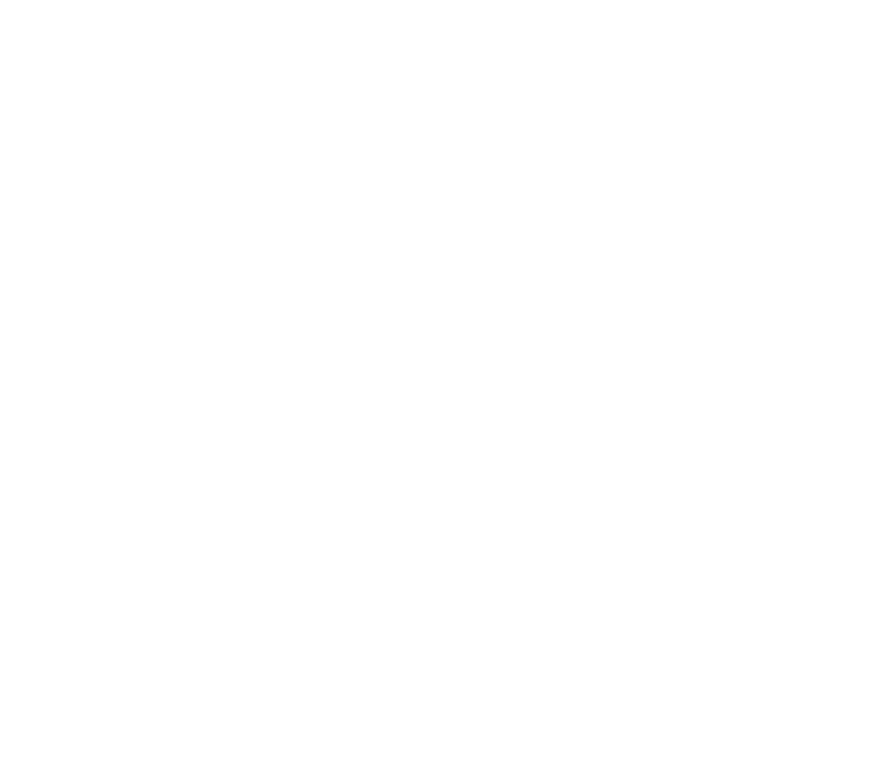
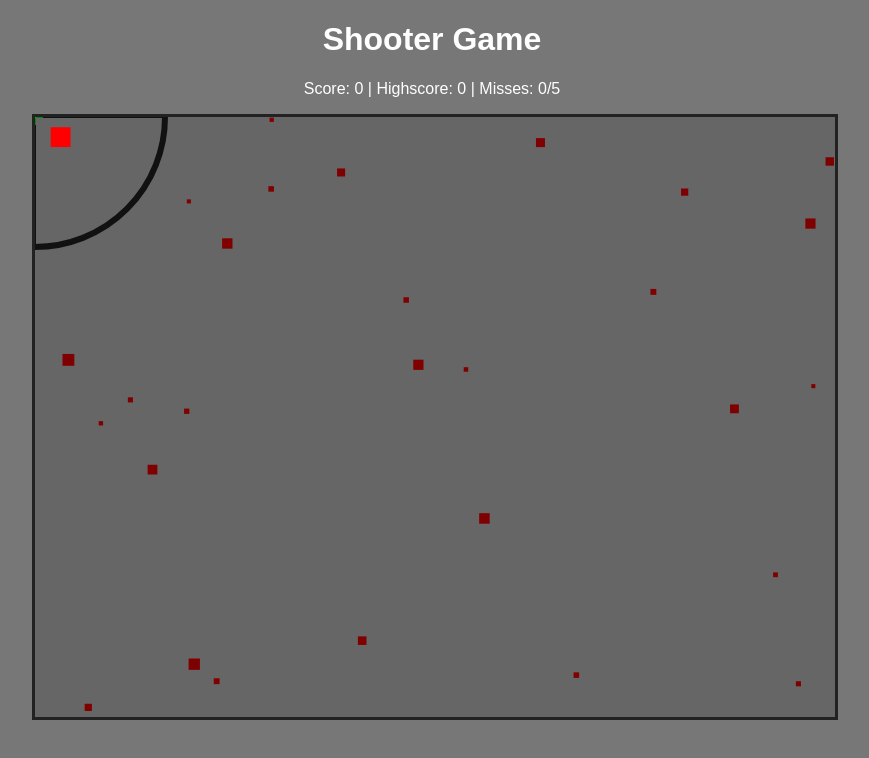
Before and after one commit to wendelinstadler/SC-Game, a plain HTML site: page Index.html in a window 1280 px wide. Shown: the whole page, without its empty margins (208-1077 px from the left). Drawn offline with Linux system fonts and the light colour scheme.

Commit message:
Third Commit

```diff
--- a/CSS/Style.css
+++ b/CSS/Style.css
@@ -0,0 +1,36 @@
+body {
+    text-align: center;
+    font-family: Arial, sans-serif;
+    background: #777;
+    color: white;
+}
+
+#gameContainer {
+    position: relative;
+    width: 800px;
+    margin: auto;
+}
+
+canvas {
+    background: #ccc;
+    display: block;
+    border: 3px solid #222;
+}
+
+#restartBtn {
+    position: absolute;
+    top: 60%;
+    left: 50%;
+    transform: translate(-50%, -50%);
+    padding: 12px 25px;
+    font-size: 20px;
+    background: #111;
+    color: white;
+    border: none;
+    cursor: pointer;
+    display: none;
+}
+
+#restartBtn:hover {
+    background: #333;
+}
--- a/Index.html
+++ b/Index.html
@@ -1,10 +1,25 @@
 <!DOCTYPE html>
-<html lang="en">
+<html lang="de">
 <head>
     <meta charset="UTF-8">
-    <title>Title</title>
+    <meta name="viewport" content="width=device-width, initial-scale=1.0">
+    <title>Shooter Spiel</title>
+    <link rel="stylesheet" href="CSS/style.css">
 </head>
 <body>
+<h1>Shooter Game</h1>
 
+<p>
+    Score: <span id="score">0</span> |
+    Highscore: <span id="highscore">0</span> |
+    Misses: <span id="misses">0</span>/5
+</p>
+
+<div id="gameContainer">
+    <canvas id="gameCanvas" width="800" height="600"></canvas>
+    <button id="restartBtn">Neustarten</button>
+</div>
+
+<script src="JS/Game.js"></script>
 </body>
 </html>
--- a/JS/Game.js
+++ b/JS/Game.js
@@ -0,0 +1,275 @@
+const canvas = document.getElementById("gameCanvas");
+const ctx = canvas.getContext("2d");
+
+const scoreDisplay = document.getElementById("score");
+const highscoreDisplay = document.getElementById("highscore");
+const missesDisplay = document.getElementById("misses");
+const restartBtn = document.getElementById("restartBtn");
+
+canvas.style.cursor = "none";
+
+let score = 0;
+let highscore = 0;
+let misses = 0;
+const maxMisses = 5;
+let gameOver = false;
+
+let targets = [];
+let mouseX = 0;
+let mouseY = 0;
+
+const scopeRadius = 130;
+const zoomFactor = 2.5;
+
+// =========================
+// Highscore Funktionen
+// =========================
+function saveHighscore(newScore) {
+    let stored = localStorage.getItem("highscore");
+
+    if (!stored || newScore > parseInt(stored)) {
+        localStorage.setItem("highscore", newScore);
+    }
+}
+
+function loadHighscore() {
+    let stored = localStorage.getItem("highscore");
+    return stored ? parseInt(stored) : 0;
+}
+
+// Highscore beim Start laden
+highscore = loadHighscore();
+highscoreDisplay.textContent = highscore;
+
+// =========================
+// Target Klasse
+// =========================
+class Target {
+    constructor(x, y, size, speedX, speedY) {
+        this.x = x;
+        this.y = y;
+        this.size = size;
+        this.speedX = speedX;
+        this.speedY = speedY;
+    }
+
+    update() {
+        this.x += this.speedX;
+        this.y += this.speedY;
+
+        if (this.x < 0 || this.x + this.size > canvas.width)
+            this.speedX *= -1;
+
+        if (this.y < 0 || this.y + this.size > canvas.height)
+            this.speedY *= -1;
+    }
+
+    draw() {
+        ctx.fillStyle = "red";
+        ctx.fillRect(this.x, this.y, this.size, this.size);
+    }
+}
+
+// =========================
+// Spawn Targets
+// =========================
+function spawnTarget() {
+    if (gameOver) return;
+
+    const size = Math.random() * 8 + 4;
+    const x = Math.random() * (canvas.width - size);
+    const y = Math.random() * (canvas.height - size);
+    const speedX = (Math.random() - 0.5) * 2;
+    const speedY = (Math.random() - 0.5) * 2;
+
+    targets.push(new Target(x, y, size, speedX, speedY));
+}
+
+// =========================
+// Maus Events
+// =========================
+canvas.addEventListener("mousemove", (e) => {
+    const rect = canvas.getBoundingClientRect();
+    mouseX = e.clientX - rect.left;
+    mouseY = e.clientY - rect.top;
+});
+
+canvas.addEventListener("click", () => {
+
+    if (gameOver) return;
+
+    let hit = false;
+
+    for (let i = targets.length - 1; i >= 0; i--) {
+        const t = targets[i];
+
+        if (
+            mouseX >= t.x &&
+            mouseX <= t.x + t.size &&
+            mouseY >= t.y &&
+            mouseY <= t.y + t.size
+        ) {
+            targets.splice(i, 1);
+            score++;
+            scoreDisplay.textContent = score;
+            hit = true;
+
+            if (score > highscore) {
+                highscore = score;
+                highscoreDisplay.textContent = highscore;
+                saveHighscore(highscore);
+            }
+        }
+    }
+
+    if (hit) {
+        if (misses > 0) {
+            misses = 0;
+            missesDisplay.textContent = misses;
+        }
+    } else {
+        misses++;
+        missesDisplay.textContent = misses;
+
+        if (misses >= maxMisses) {
+            gameOver = true;
+        }
+    }
+});
+
+// =========================
+// Restart
+// =========================
+function restartGame() {
+    score = 0;
+    misses = 0;
+    targets = [];
+    gameOver = false;
+
+    scoreDisplay.textContent = 0;
+    missesDisplay.textContent = 0;
+
+    restartBtn.style.display = "none";
+
+    for (let i = 0; i < 25; i++) spawnTarget();
+}
+
+restartBtn.addEventListener("click", restartGame);
+
+// =========================
+// Drawing
+// =========================
+function drawWorld() {
+    targets.forEach(t => {
+        const dx = (t.x + t.size / 2) - mouseX;
+        const dy = (t.y + t.size / 2) - mouseY;
+        const distance = Math.sqrt(dx * dx + dy * dy);
+
+        if (distance > scopeRadius) {
+            t.draw();
+        }
+    });
+}
+
+function drawScope() {
+
+    ctx.save();
+
+    ctx.beginPath();
+    ctx.arc(mouseX, mouseY, scopeRadius, 0, Math.PI * 2);
+    ctx.clip();
+
+    ctx.translate(mouseX, mouseY);
+    ctx.scale(zoomFactor, zoomFactor);
+    ctx.translate(-mouseX, -mouseY);
+
+    targets.forEach(t => {
+        const dx = (t.x + t.size / 2) - mouseX;
+        const dy = (t.y + t.size / 2) - mouseY;
+        const distance = Math.sqrt(dx * dx + dy * dy);
+
+        if (distance <= scopeRadius) {
+            t.draw();
+        }
+    });
+
+    ctx.restore();
+
+    ctx.beginPath();
+    ctx.strokeStyle = "#111";
+    ctx.lineWidth = 6;
+    ctx.arc(mouseX, mouseY, scopeRadius, 0, Math.PI * 2);
+    ctx.stroke();
+
+    ctx.strokeStyle = "#111";
+    ctx.lineWidth = 2;
+
+    ctx.beginPath();
+    ctx.moveTo(mouseX - scopeRadius, mouseY);
+    ctx.lineTo(mouseX + scopeRadius, mouseY);
+    ctx.stroke();
+
+    ctx.beginPath();
+    ctx.moveTo(mouseX, mouseY - scopeRadius);
+    ctx.lineTo(mouseX, mouseY + scopeRadius);
+    ctx.stroke();
+}
+
+function drawCrosshair() {
+    ctx.strokeStyle = "lime";
+    ctx.lineWidth = 1;
+
+    ctx.beginPath();
+    ctx.moveTo(mouseX - 8, mouseY);
+    ctx.lineTo(mouseX + 8, mouseY);
+    ctx.stroke();
+
+    ctx.beginPath();
+    ctx.moveTo(mouseX, mouseY - 8);
+    ctx.lineTo(mouseX, mouseY + 8);
+    ctx.stroke();
+}
+
+// =========================
+// Update & Draw Loop
+// =========================
+function update() {
+    if (gameOver) return;
+    targets.forEach(t => t.update());
+}
+
+function draw() {
+    ctx.clearRect(0, 0, canvas.width, canvas.height);
+
+    drawWorld();
+
+    ctx.fillStyle = "rgba(0,0,0,0.5)";
+    ctx.fillRect(0, 0, canvas.width, canvas.height);
+
+    drawScope();
+    drawCrosshair();
+
+    if (gameOver) {
+        ctx.fillStyle = "rgba(0,0,0,0.7)";
+        ctx.fillRect(0, 0, canvas.width, canvas.height);
+
+        ctx.fillStyle = "red";
+        ctx.font = "50px Arial";
+        ctx.textAlign = "center";
+        ctx.fillText("GAME OVER", canvas.width / 2, canvas.height / 2);
+
+        restartBtn.style.display = "inline-block";
+    }
+}
+
+function gameLoop() {
+    update();
+    draw();
+    requestAnimationFrame(gameLoop);
+}
+
+// Start
+for (let i = 0; i < 25; i++) spawnTarget();
+setInterval(spawnTarget, 800);
+
+gameLoop();
```
Also changed, not shown: JS/Storage.js (added).
